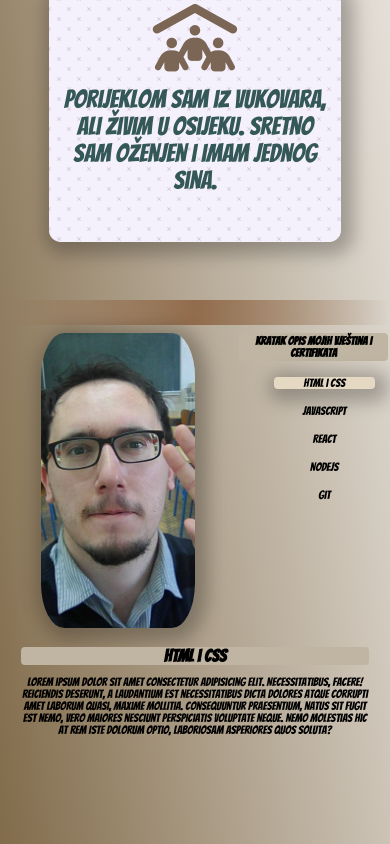
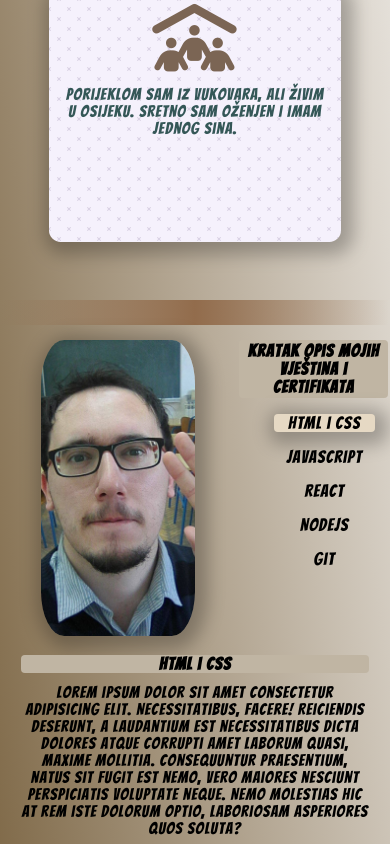
Before and after one commit to Barjaktarevic/Barjaktarevic.github.io, a plain HTML site: page index.html in a window 390 px wide. Shown: the part 949-1793 px from the top of the page. Drawn offline with nearby package versions, Linux system fonts and the light colour scheme; no server answers.

Commit message:
make font and responsiveness changes

```diff
--- a/styles.css
+++ b/styles.css
@@ -9,10 +9,12 @@
 html {
     font-family: 'Times New Roman', Times, serif;
     overflow-X: hidden;
+    letter-spacing: 1px;
 }
 
 body {
-    background: linear-gradient(to bottom left, white 0%, rgb(105, 79, 40) 100%)
+    background: linear-gradient(to bottom left, white 0%, rgb(105, 79, 40) 100%);
+    overflow-x: hidden;
 }
 
 ::-webkit-scrollbar {
@@ -466,18 +468,23 @@ dialog::backdrop {
         min-height: 30vh;
     }
 
+    .snippet p {
+        font-size: 4.2vw;
+    }
+
     .info-section {
         margin-top: 40vh;
         flex-direction: column;
         flex-wrap: wrap;
         width: 99%;
         gap: 5%;
-        padding: 2vw 0;
+        padding: 4vw 0;
     }
 
     .profile-list li, .list-heading {
-        font-size: 3vw;
+        font-size: 4.5vw;
     }
+
     .profile-img {
         margin: auto;
         width: 40%;
@@ -494,6 +501,11 @@ dialog::backdrop {
         width: 100%;
         height: 30vh;
     }
+
+    .skills-text {
+        font-size: 4.2vw;
+    }
+
     .section {
         font-size: 3vw;
     }
```
